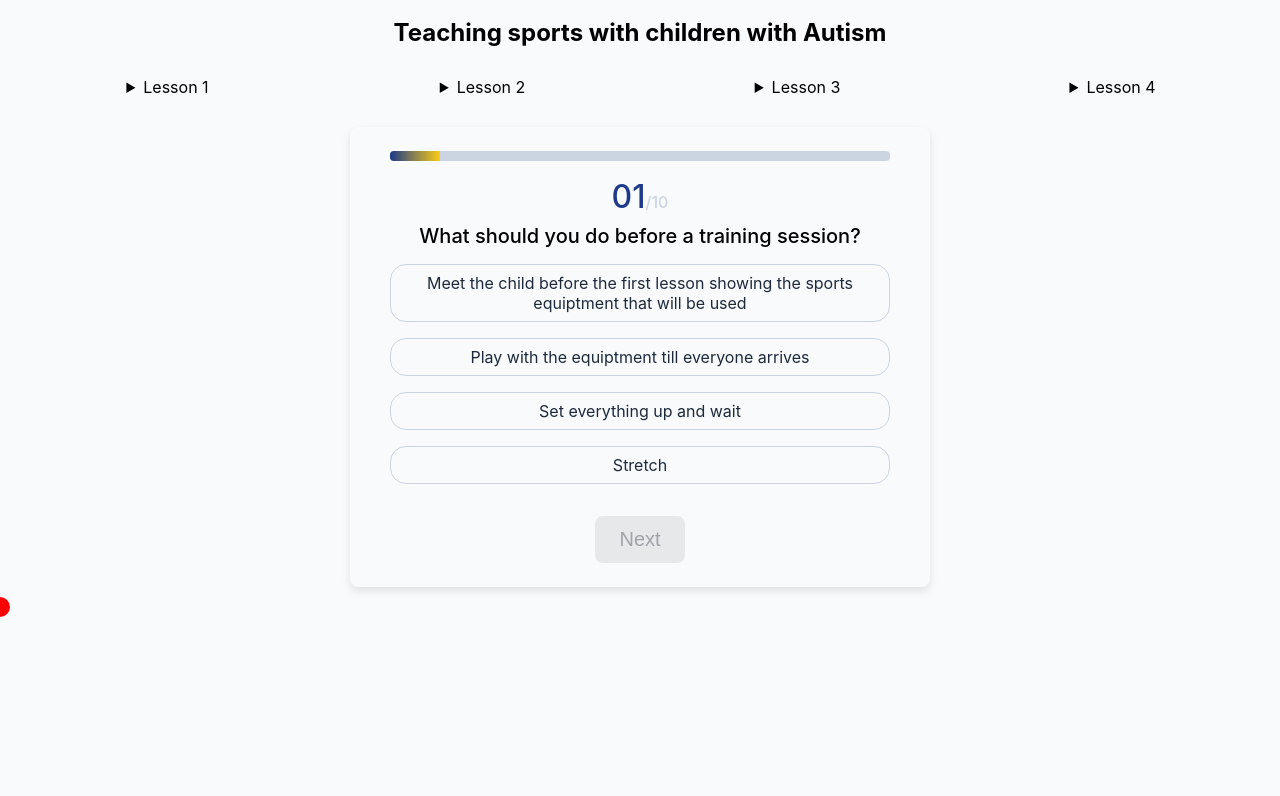
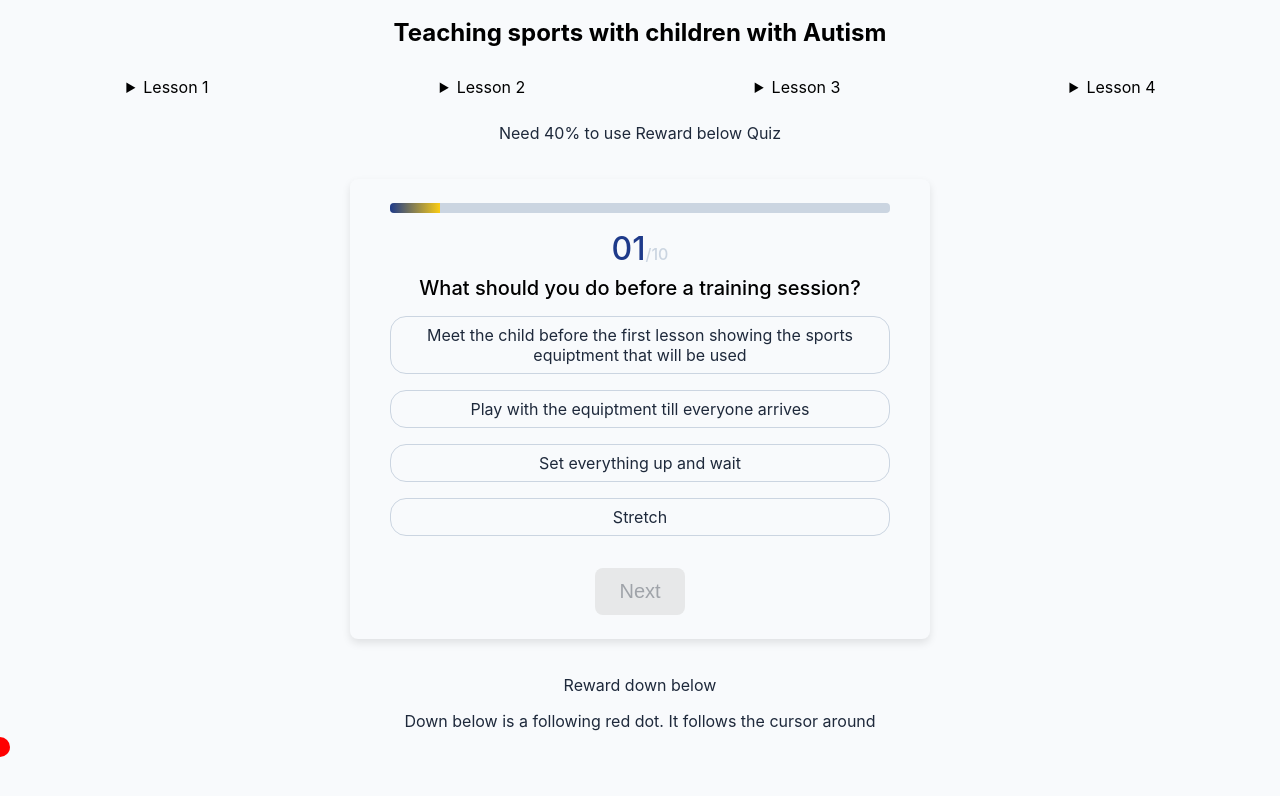
Before and after one commit to Alycats/Unheard_Voice_TeamProject, a React (Create React App) app in the folder unheard-voices/: page /sports in a window 1280 px wide. Shown: the part 266-1062 px from the top of the page. Built offline with nearby package versions, Linux system fonts and the light colour scheme.

Commit message:
the push

```diff
--- a/unheard-voices/src/pages/Sports.js
+++ b/unheard-voices/src/pages/Sports.js
@@ -67,7 +67,11 @@ function Sports() {
       <VideoClip/>
 
       {/* Quiz component with the sportsQuestions */}
+      <p>Need 40% to use Reward below Quiz</p>
       <Quiz questions={sportsQuestions} />
+      <p>Reward down below</p>
+      <p>Down below is a following red dot. It follows the cursor around</p>
+      <p></p>
     </div>
   );
 }
```
